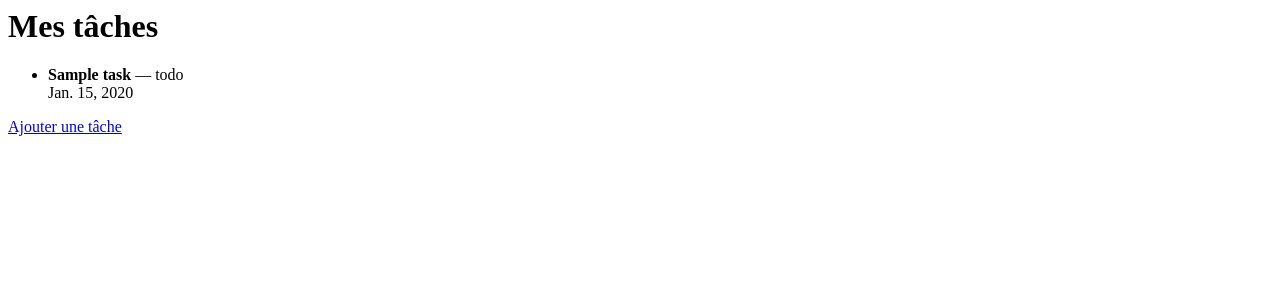
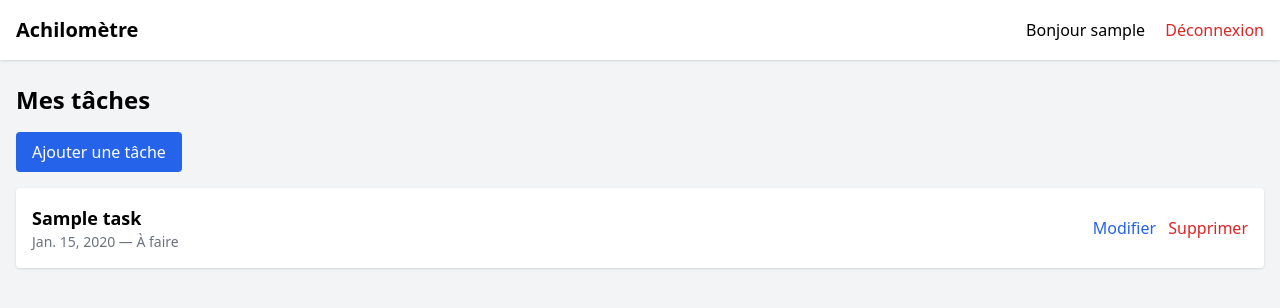
Before and after one commit to maitreRi/Achilometre, a Django app: page / in a window 1280 px wide. Shown: the top 308 px of the page. Run offline with Django 5.2, Linux system fonts and the light colour scheme; a user stored in the database is signed in; tables that the repository leaves empty hold one stand-in row (values such as "Sample post"); some libraries are stand-ins or nearby versions.

Commit message:
tailwind fixed + aestetic

```diff
--- a/backend/achilometre/settings.py
+++ b/backend/achilometre/settings.py
@@ -58,7 +58,7 @@ ROOT_URLCONF = 'achilometre.urls'
 TEMPLATES = [
     {
         'BACKEND': 'django.template.backends.django.DjangoTemplates',
-        'DIRS': [BASE_DIR / "backend/templates"],
+        'DIRS': [BASE_DIR / "backend" / "templates"],
         'APP_DIRS': True,
         'OPTIONS': {
             'context_processors': [
--- a/backend/achilometre/urls.py
+++ b/backend/achilometre/urls.py
@@ -8,8 +8,6 @@ from todos.views import custom_logout
 
 urlpatterns = [
     path('admin/', admin.site.urls),
-
-    # # Auth (connexion/déconnexion)
     path('login/',
          auth_views.LoginView.as_view(template_name='auth/login.html'),
          name='login'),
--- a/backend/templates/auth/login.html
+++ b/backend/templates/auth/login.html
@@ -1,4 +1,3 @@
-<!-- backend/templates/auth/login.html -->
 {% extends 'base.html' %}
 
 {% block title %}Connexion - Achilomètre{% endblock %}
--- a/backend/theme/templates/tasks_list.html
+++ b/backend/theme/templates/tasks_list.html
@@ -1,15 +1,24 @@
-<!-- templates/tasks_list.html -->
+{% extends 'base.html' %}
+
+{% block content %}
 <h1 class="text-2xl font-bold mb-4">Mes tâches</h1>
+
+<a href="{% url 'task_add' %}" class="bg-blue-600 text-white px-4 py-2 rounded hover:bg-blue-700 mb-4 inline-block">Ajouter une tâche</a>
 
 <ul class="space-y-2">
   {% for task in object_list %}
-    <li class="p-4 bg-white rounded shadow">
-      <strong>{{ task.title }}</strong> — {{ task.status }}
-      <div class="text-sm text-gray-500">{{ task.due_date }}</div>
+    <li class="p-4 bg-white rounded shadow flex justify-between items-center">
+      <div>
+        <p class="font-semibold text-lg">{{ task.title }}</p>
+        <p class="text-sm text-gray-500">{{ task.due_date }} — {{ task.get_status_display }}</p>
+      </div>
+      <div class="space-x-2">
+        <a href="{% url 'task_edit' task.pk %}" class="text-blue-600 hover:underline">Modifier</a>
+        <a href="{% url 'task_delete' task.pk %}" class="text-red-600 hover:underline">Supprimer</a>
+      </div>
     </li>
   {% empty %}
-    <li>Aucune tâche pour le moment.</li>
+    <li class="text-gray-500">Aucune tâche pour le moment.</li>
   {% endfor %}
 </ul>
-
-<a href="{% url 'task_add' %}" class="inline-block mt-4 px-4 py-2 bg-blue-600 text-white rounded">Ajouter une tâche</a>
+{% endblock %}
```
Also changed, not shown: backend/theme/templates/task_confirm_delete.html (added, +22 -0 lines), backend/theme/templates/task_form.html (added, +33 -0 lines), backend/templates/base.html (line endings or trailing spaces).
